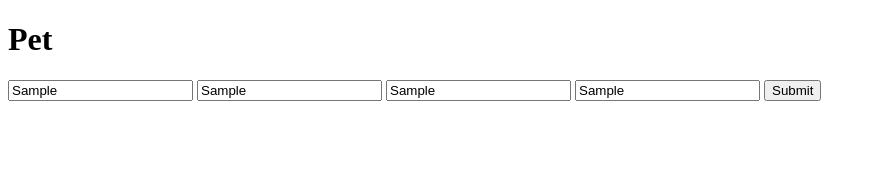
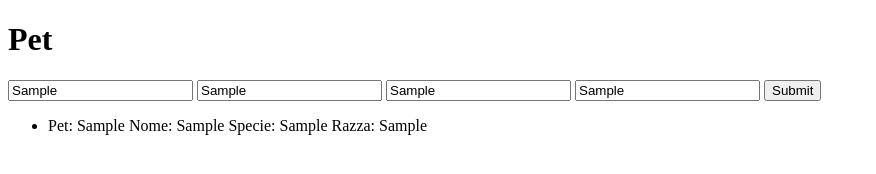
Before and after one commit to Gianmarco-Duilio/U2-W3-D1, a plain HTML site: page index.html in a window 1280 px wide. Both pictures are taken after typing "Sample", "Sample", "Sample", "Sample" into the empty fields and a click on the input 792 px from the left and 90 px from the top of the page. Shown: the whole page, without its empty margins (0-876 px from the left). Drawn offline with Linux system fonts and the light colour scheme.

Commit message:
commit 1

```diff
--- a/index.html
+++ b/index.html
@@ -15,7 +15,7 @@
       <input type="text" placeholder="breed" id="breed" />
       <input type="submit" placeholder="Send" />
     </form>
-
+    <ul id="listaAnimali"></ul>
     <script src="script.js"></script>
   </body>
 </html>
--- a/script.js
+++ b/script.js
@@ -1,3 +1,5 @@
+//CREAZIONE DI OGGETTI DI TIPO UTENTE E I SUOI ATTRIBUTI
+
 class Users {
   constructor(firstName, lastName, age, location) {
     this.name = firstName;
@@ -7,11 +9,15 @@ class Users {
   }
 }
 
+//OGGETTI
+
 const duilioGianmarco = new Users("Gianmarco", "Duilio", "27", "Anzio");
 console.log(duilioGianmarco);
 
 const marioRossi = new Users("Mario", "Rossi", "55", "Anzio");
 console.log(marioRossi);
+
+//CONFRONTO AGE
 
 function confrontoEta(utente1, utente2) {
   if (utente1.age > utente2.age) {
@@ -31,6 +37,8 @@ console.log(confrontoEta(duilioGianmarco, marioRossi));
 //   console.log("FORM INVIATO");
 // };
 
+//SECONDO ESERCIZIO
+
 class Pet {
   constructor(petName, ownerName, species, breed) {
     this.petName = petName;
@@ -39,15 +47,30 @@ class Pet {
     this.breed = breed;
   }
 }
+
+//ARRAY CONTENENTE I PADRONI E I LORO ANIMALI
+
 const myArray = [];
 
 document.getElementById("petForm").addEventListener("submit", function (event) {
+  //FA SI CHE NON SI REFRESHI LA PAGINA
+
   event.preventDefault();
+
   let petName = document.getElementById("petName").value;
   let ownerName = document.getElementById("ownerName").value;
   let species = document.getElementById("species").value;
   let breed = document.getElementById("breed").value;
   let pet = new Pet(petName, ownerName, species, breed);
   myArray.push(pet);
+  adPetList(pet);
   console.log(myArray);
 });
+
+function adPetList(pet) {
+  const listaAnimali = document.getElementById("listaAnimali");
+  const newLi = document.createElement("li");
+  newLi.innerText =
+    " Pet: " + pet.petName + " Nome: " + pet.ownerName + " Specie: " + pet.species + " Razza: " + pet.breed;
+  listaAnimali.appendChild(newLi);
+}
```
